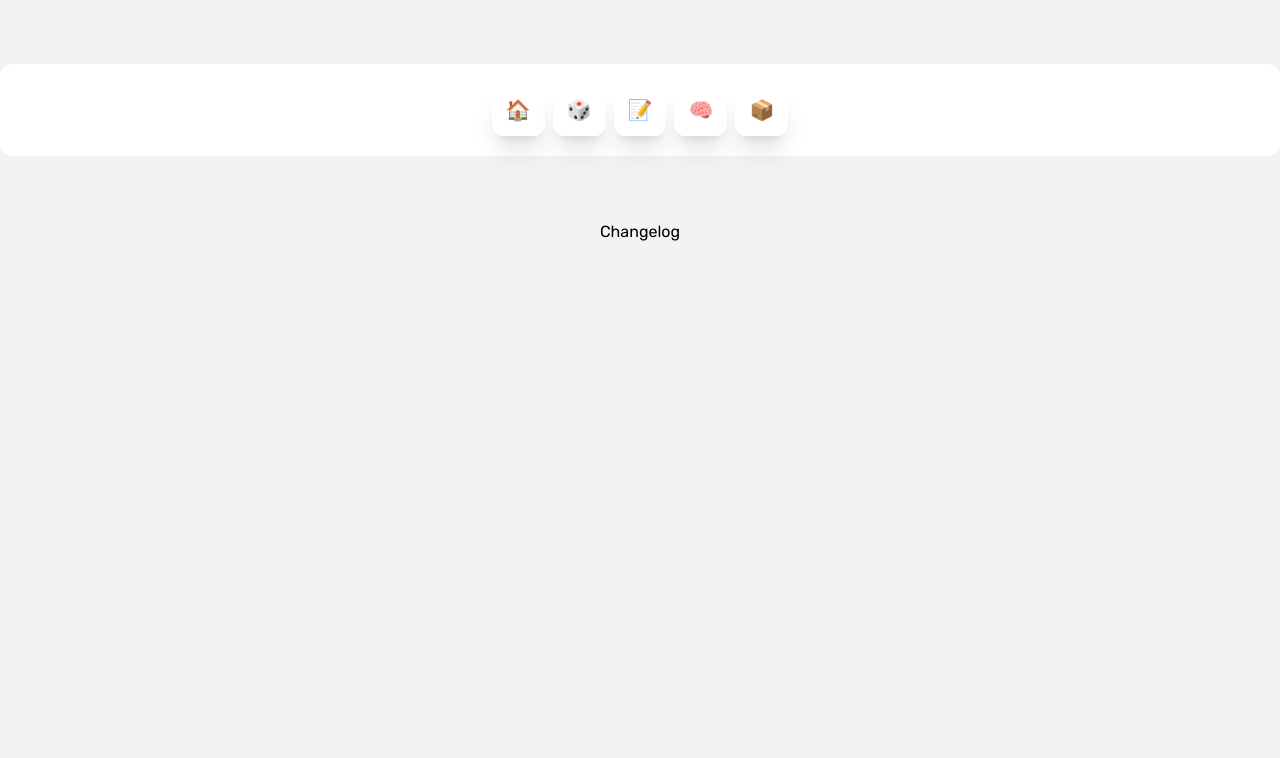
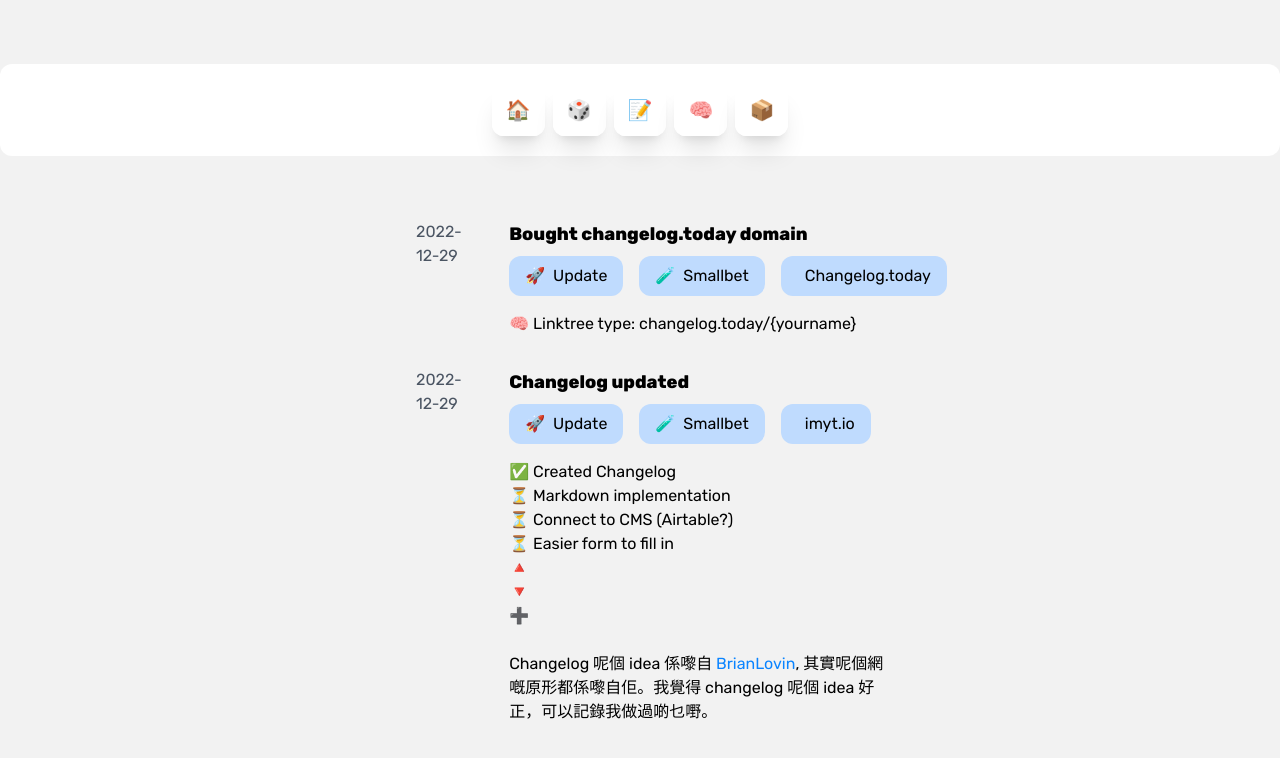
Before and after one commit to imytdotio/imytdotio, a React (Create React App) app: page /changelog in a window 1280 px wide. Shown: the top 758 px of the page. Built offline with nearby package versions, Linux system fonts and the light colour scheme.

Commit message:
Changelog update

```diff
--- a/src/Pages/Changelog.js
+++ b/src/Pages/Changelog.js
@@ -5,6 +5,60 @@ import React from "react";
  * @function Changelog
  **/
 
+const Tag = (props) => {
+  return (
+    <div className="bg-blue-200 rounded-xl w-fit px-4 py-2 my-2 mb-4 mr-4 flex">
+      <p>{props.icon}</p>
+      <p className="ml-2">{props.tag}</p>
+    </div>
+  );
+};
+
+const Log = (props) => {
+  return (
+    <div className="flex m-auto w-fit px-8 pb-4 text-left lg:w-2/5 md:w-1/2 w-10/12 my-4">
+      <p className="text-gray-600 mr-12">{props.date}</p>
+      <div>
+        <h1 className="text-lg font-bold">{props.title}</h1>
+        <div className="flex">
+          <Tag icon="🚀" tag="Update" />
+          <Tag icon="🧪" tag="Smallbet" />
+          {props.section && <Tag tag={props.section} />}
+        </div>
+        <p>{props.children}</p>
+      </div>
+    </div>
+  );
+};
+
 export const Changelog = (props) => {
-  return <div>Changelog</div>;
+  return (
+    <div>
+      <Log
+        date="2022-12-29"
+        title="Bought changelog.today domain"
+        section="Changelog.today"
+      >
+        🧠 Linktree type: changelog.today/{"{yourname}"}
+        <br />
+      </Log>
+      <Log date="2022-12-29" title="Changelog updated" section="imyt.io">
+        ✅ Created Changelog <br />
+        ⏳ Markdown implementation
+        <br />
+        ⏳ Connect to CMS (Airtable?)
+        <br />
+        ⏳ Easier form to fill in
+        <br />
+        🔺
+        <br />
+        🔻 <br />
+        ➕ <br />
+        <br /> Changelog 呢個 idea 係嚟自{" "}
+        <a href="https://changelog.brianlovin.com/">BrianLovin</a>,
+        其實呢個網嘅原形都係嚟自佢。我覺得 changelog 呢個 idea
+        好正，可以記錄我做過啲乜嘢。
+      </Log>
+    </div>
+  );
 };
```
